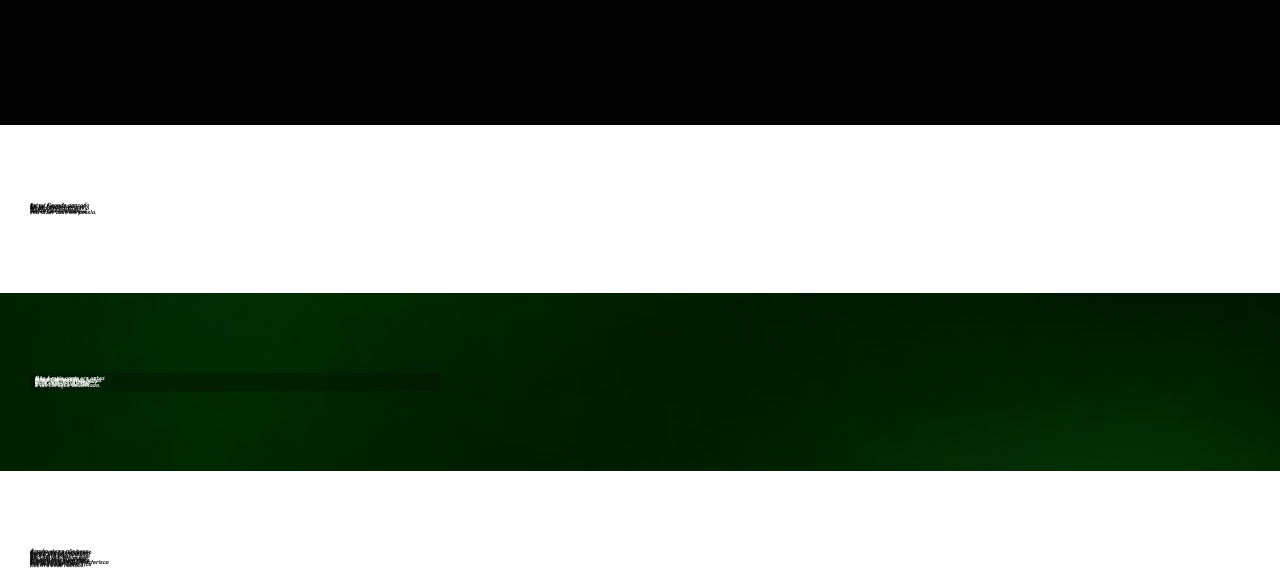
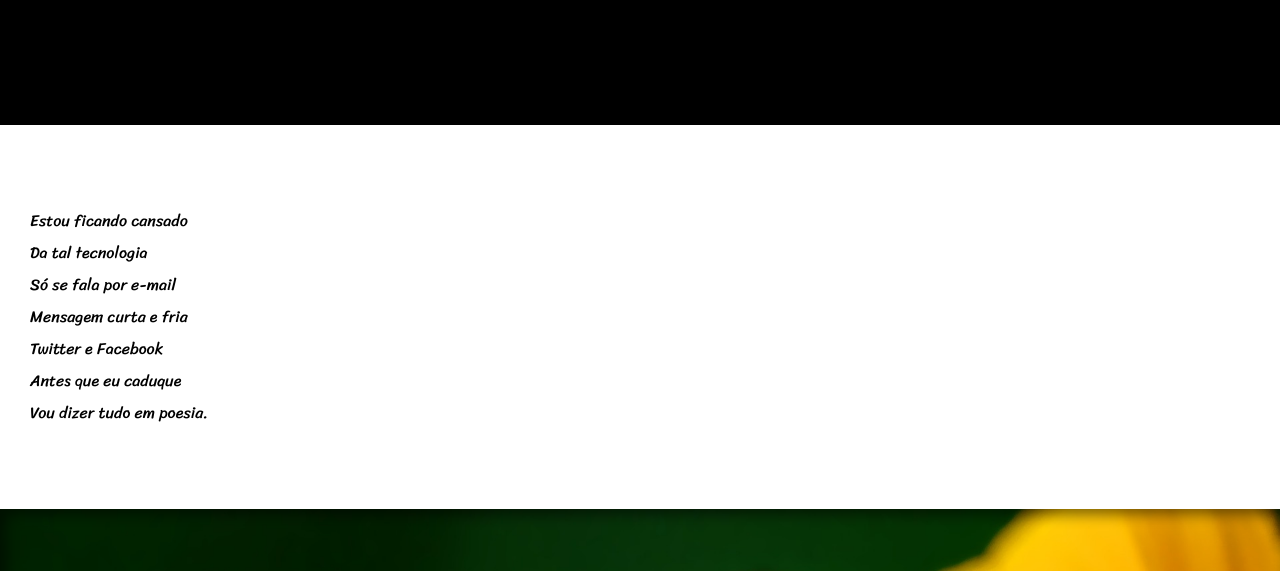
Before and after one commit to cardiffbruno/site-html-css, a plain HTML site: page d012/index.html in a window 1280 px wide. Shown: the part 213-784 px from the top of the page. Drawn offline with Linux system fonts and the light colour scheme.

Commit message:
atualizados

```diff
--- a/d012/estilo/style.css
+++ b/d012/estilo/style.css
@@ -54,7 +54,6 @@ section {
     line-height: 2em;
     padding-left: 30px;
     font-family: var(--fonte3);
-    font-size: 3.5%;
 }
 
 section.normal {
@@ -65,18 +64,21 @@ section.normal {
 section.imagem {
     background-color: rgb(51,51,51);
     color: white;
+    box-shadow: inset 6px 6px 13px 0px rgba(0, 0, 0, 0.493);
+    background-size: cover;
+    background-attachment: fixed;
 }
 
-section.imagem  > p {
-    width: 400px;
-    background-color: rgba(0, 0, 0, 0.213);
+section.imagem > p {
+    background-color: rgba(0, 0, 0, 0.512);
     display: inline-block;
     padding: 5px;
-
+    text-shadow: 1px 1px 0px black;
 }
 
 section#img01 {
     background-image: url('../pacote-d012/imagens/background001.jpg');
+    background-position: right center;
 }
 section#img02 {
     background-image: url('../pacote-d012/imagens/background002.jpg');
```
